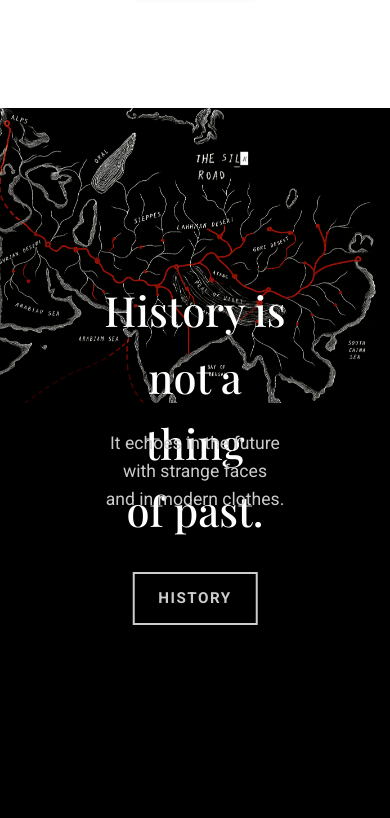
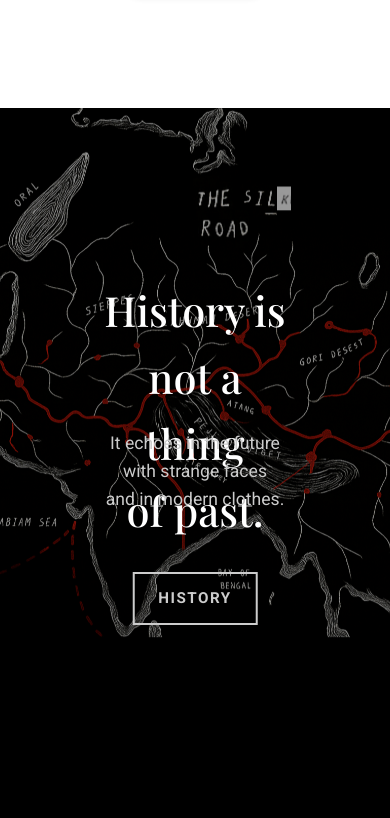
Before and after one commit to hashim47j/Terminal-Musing, a React (Vite) app: page / in a window 390 px wide. Shown: the part 926-1744 px from the top of the page. Built offline with nearby package versions, Linux system fonts and the light colour scheme; a web font is replaced by a local one.

Commit message:
Feat: Add History Hero section with scroll animation and dark theme. Update fonts and package dependencies.

```diff
--- a/src/pages/HomePage/HistoryHero/HistoryHero.jsx
+++ b/src/pages/HomePage/HistoryHero/HistoryHero.jsx
@@ -6,25 +6,20 @@ import silkRoadMap from '../../../assets/silk-road-map.png';
 const HistoryHero = () => {
   return (
     <section className={styles.historyHero}>
-      <div className={styles.imageWrapper}>
-        <img
-          src={silkRoadMap}
-          alt="Silk Road Map"
-          className={styles.silkRoadImage}
-        />
-      </div>
+      <img src={silkRoadMap} alt="Silk Road Map" className={styles.silkRoadImage} />
 
-      <div className={styles.contentWrapper}>
+      {/* Aapda ka Awsar – the overlay */}
+      <div className={styles.overlay}></div>
+
       <h1 className={styles.mainHeading}>
         History is not a thing <br /> of past.
       </h1>
+
       <p className={styles.description}>
         It echoes in the future with strange faces <br /> and in modern clothes.
       </p>
-        <div className={styles.buttonWrapper}>
+
       <Link to="/history" className={styles.categoryTag}>History</Link>
-        </div>
-      </div>
     </section>
   );
 };
--- a/src/pages/HomePage/HistoryHero/HistoryHero.module.css
+++ b/src/pages/HomePage/HistoryHero/HistoryHero.module.css
@@ -7,24 +7,38 @@
   color: #f0f0f0;
 }
 
-.imageWrapper {
-  width: 100%;
-}
+/* Full-width background image */
 .silkRoadImage {
   width: 100%;
   max-width: 1341px;
   height: auto;
   object-fit: cover;
+  display: block;
+  transition: transform 0.5s ease;
 }
 
-.silkRoadImage {
+/* Zoom in from top on small screens */
+@media (max-width: 768px) {
+  .silkRoadImage {
+    transform: scale(1.8);
+    transform-origin: top center; /* ← this zooms upward */
+  }
+}
+
+/* Dark overlay for mobile */
+.overlay {
+  display: none;
+  position: absolute;
+  top: 0;
+  left: 0;
   width: 100%;
   height: 100%;
-  object-fit: cover;
-  display: block;
+  background: rgba(0, 0, 0, 0.4);
+  z-index: 1;
+  backdrop-filter: blur(5x);
 }
 
-/* Headline */
+/* Heading */
 .mainHeading {
   position: absolute;
   top: 20%;
@@ -55,7 +69,6 @@
   position: absolute;
   top: 80%;
   right: 10%;
-  size: 100px ;
   background-color: transparent;
   border: 2px solid #ccc;
   color: #ccc;
@@ -77,8 +90,12 @@
   transform: translateY(-3px);
 }
 
-/* Responsive for mobile */
+/* Responsive */
 @media (max-width: 768px) {
+  .overlay {
+    display: block;
+  }
+
   .mainHeading {
     top: 20%;
     right: 50%;
```
Lines whose indentation alone changed are shown as unchanged.
